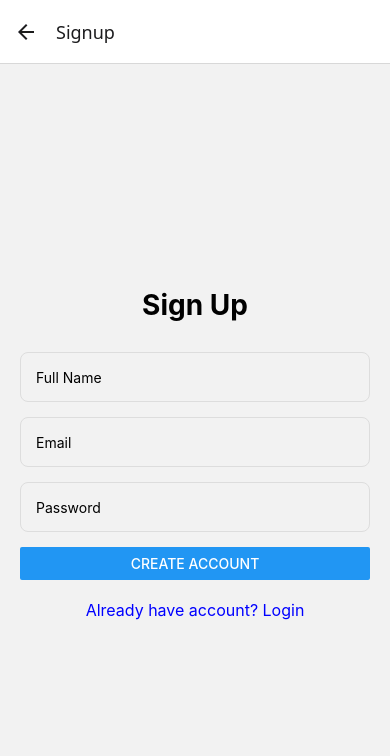
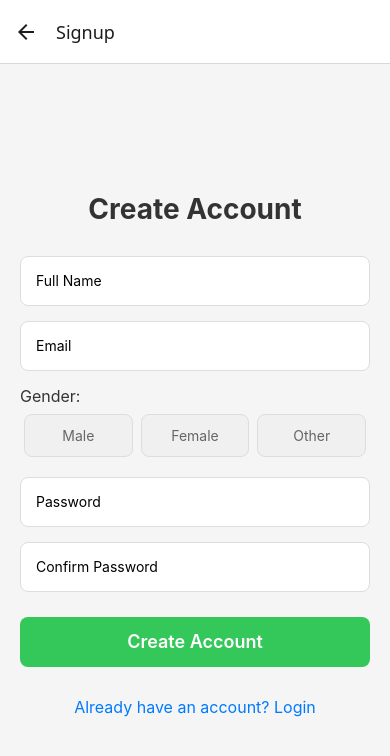
Before and after one commit to TencV-tys/Group-Task-Mobile, a React Native app: screen /Signup in a window 390 px wide. Shown: the top 756 px of the page. Built offline with nearby package versions, Linux system fonts and the light colour scheme.

Commit message:
added login and sigup tstig for now

```diff
--- a/src/authHook/useSignupForm.ts
+++ b/src/authHook/useSignupForm.ts
@@ -1,9 +1,86 @@
+
 import { useState } from "react";
 import { AuthService } from "../authServices/AuthService";
 
+interface SignupData{
+    fullName:string;
+    email:string;
+    gender:string;
+    password:string;
+    confirmPassword:string;
+}
+
+export function useSignupForm(){
+      const [formData , setFormData] = useState<SignupData>({
+        fullName:"",
+        email:'',
+        gender:'',
+        password:"",
+        confirmPassword:""
+      });
+
+    const [ loading , setLoading ] = useState<boolean>(false);
+    const [ message, setMessage ] = useState<string>('');
+
+   const handleChange = (fields:keyof SignupData , value:string)=>{
+    setFormData(prev=>({
+      ...prev,
+      [fields]:value
+    }));
+
+   }
+
+    const handleSubmit = async () => {
+    setLoading(true);
+    setMessage('');
+
+    try {
+      // Simple validation
+      if (formData.password !== formData.confirmPassword) {
+        setMessage('❌ Passwords do not match');
+        setLoading(false);
+        return;
+      }
 
 
-export function useSignupForm(){
+      const result = await AuthService.signup(formData);
+
+      if (!result.success) {
+        setMessage(`❌ ${result.message}`);
+      } else {
+        setMessage(`✅ ${result.message}`);
+        console.log('Signup successful:', result.user);
+
+        // Could auto-login or navigate to login
+        // navigation.navigate('Login');
+      }
+
+    } catch (e: any) {
+      setMessage(`❌ ${e.message}`);
+    } finally {
+      setLoading(false);
+    }
+  };
+
+  const resetForm = () => {
+    setFormData({
+      fullName: '',
+      email: '',
+      password: '',
+      gender:'',
+      confirmPassword: ''
+    });
+    setMessage('');
+  };
+
+  return {
+    formData,
+    loading,
+    message,
+    handleChange,
+    handleSubmit,
+    resetForm
+  };
 
 
 }
--- a/src/authServices/AuthService.ts
+++ b/src/authServices/AuthService.ts
@@ -34,9 +34,9 @@ export class AuthService{
 
       }
 
-      static async signup(data:{name:string,email:string,password:string, confirmPassword:string ,phone:string,avatarUrl:string}){
+      static async signup(data:{fullName:string,email:string,password:string, confirmPassword:string ,gender:string,avatarUrl?:string}){
            try{
-             if(!data.email || !data.email || !data.password || !data.confirmPassword || !data.phone){
+             if(!data.email || !data.fullName || !data.password || !data.confirmPassword || !data.gender){
                 return {
                     success:false,
                     message:"All fields are required"
--- a/src/screens/LoginScreen.tsx
+++ b/src/screens/LoginScreen.tsx
@@ -1,46 +1,80 @@
-import React, { useState } from 'react';
+// src/screens/LoginScreen.tsx
+import React from 'react';
 import {
   View,
   Text,
   TextInput,
-  Button,
+  TouchableOpacity,
   StyleSheet,
-  TouchableOpacity
+  Alert,
+  ActivityIndicator
 } from 'react-native';
+import { useLoginForm } from '../authHook/useLoginForm';
 
-// Simple function - no complex types needed
 export default function LoginScreen({ navigation }: any) {
-  const [email, setEmail] = useState('');
-  const [password, setPassword] = useState('');
+  const {
+    formData,
+    loading,
+    message,
+    handleChange,
+    handleSubmit
+  } = useLoginForm();
 
-  const handleLogin = () => {
-    console.log('Login:', email);
-    alert('Login button pressed!');
+  const handleLogin = async () => {
+    await handleSubmit();
+
+    // If success, navigate to dashboard
+    // You would check a global state here (like Redux or Context)
   };
 
   return (
     <View style={styles.container}>
       <Text style={styles.title}>Login</Text>
 
+      {/* Show message if exists */}
+      {message ? (
+        <View style={[
+          styles.messageBox,
+          message.includes('✅') ? styles.successBox : styles.errorBox
+        ]}>
+          <Text style={styles.messageText}>{message}</Text>
+        </View>
+      ) : null}
+
       <TextInput
         style={styles.input}
         placeholder="Email"
-        value={email}
-        onChangeText={setEmail}
+        value={formData.email}
+        onChangeText={(text) => handleChange('email', text)}
+        autoCapitalize="none"
+        keyboardType="email-address"
+        editable={!loading}
       />
 
       <TextInput
         style={styles.input}
         placeholder="Password"
-        value={password}
-        onChangeText={setPassword}
+        value={formData.password}
+        onChangeText={(text) => handleChange('password', text)}
         secureTextEntry
+        editable={!loading}
       />
 
-      <Button title="Login" onPress={handleLogin} />
+      <TouchableOpacity
+        style={[styles.button, loading && styles.buttonDisabled]}
+        onPress={handleLogin}
+        disabled={loading}
+      >
+        {loading ? (
+          <ActivityIndicator color="white" />
+        ) : (
+          <Text style={styles.buttonText}>Login</Text>
+        )}
+      </TouchableOpacity>
 
       <TouchableOpacity
         onPress={() => navigation.navigate('Signup')}
+        disabled={loading}
       >
         <Text style={styles.link}>Need an account? Sign Up</Text>
       </TouchableOpacity>
@@ -53,12 +87,14 @@ const styles = StyleSheet.create({
     flex: 1,
     justifyContent: 'center',
     padding: 20,
+    backgroundColor: '#f5f5f5',
   },
   title: {
-    fontSize: 28,
+    fontSize: 32,
     fontWeight: 'bold',
-    marginBottom: 30,
+    marginBottom: 40,
     textAlign: 'center',
+    color: '#333',
   },
   input: {
     height: 50,
@@ -67,11 +103,45 @@ const styles = StyleSheet.create({
     borderRadius: 8,
     paddingHorizontal: 15,
     marginBottom: 15,
+    backgroundColor: 'white',
+  },
+  button: {
+    height: 50,
+    backgroundColor: '#007AFF',
+    borderRadius: 8,
+    justifyContent: 'center',
+    alignItems: 'center',
+    marginTop: 10,
+  },
+  buttonDisabled: {
+    backgroundColor: '#CCCCCC',
+  },
+  buttonText: {
+    color: 'white',
+    fontSize: 18,
+    fontWeight: '600',
   },
   link: {
     marginTop: 20,
-    color: 'blue',
+    color: '#007AFF',
     textAlign: 'center',
     fontSize: 16,
   },
+  messageBox: {
+    padding: 12,
+    borderRadius: 6,
+    marginBottom: 20,
+  },
+  successBox: {
+    backgroundColor: '#d4edda',
+    borderColor: '#c3e6cb',
+  },
+  errorBox: {
+    backgroundColor: '#f8d7da',
+    borderColor: '#f5c6cb',
+  },
+  messageText: {
+    textAlign: 'center',
+    fontSize: 14,
+  },
 });
--- a/src/screens/SignupScreen.tsx
+++ b/src/screens/SignupScreen.tsx
@@ -1,73 +1,182 @@
-import React, { useState } from 'react';
+// src/screens/SignupScreen.tsx
+import React from 'react';
 import {
   View,
   Text,
   TextInput,
-  Button,
+  TouchableOpacity,
   StyleSheet,
-  TouchableOpacity
+  Alert,
+  ActivityIndicator,
+  ScrollView,
+  Picker
 } from 'react-native';
+import { useSignupForm } from '../authHook//useSignupForm';
 
-// Simple function - easy to read
+// Simple gender picker for React Native
+const GenderPicker = ({ selectedValue, onValueChange }: any) => {
+  return (
+    <View style={styles.pickerContainer}>
+      <Text style={styles.label}>Gender:</Text>
+      <View style={styles.picker}>
+        <TouchableOpacity
+          style={[
+            styles.genderButton,
+            selectedValue === 'male' && styles.genderButtonSelected
+          ]}
+          onPress={() => onValueChange('male')}
+        >
+          <Text style={selectedValue === 'male' ? styles.genderTextSelected : styles.genderText}>
+            Male
+          </Text>
+        </TouchableOpacity>
+
+        <TouchableOpacity
+          style={[
+            styles.genderButton,
+            selectedValue === 'female' && styles.genderButtonSelected
+          ]}
+          onPress={() => onValueChange('female')}
+        >
+          <Text style={selectedValue === 'female' ? styles.genderTextSelected : styles.genderText}>
+            Female
+          </Text>
+        </TouchableOpacity>
+
+        <TouchableOpacity
+          style={[
+            styles.genderButton,
+            selectedValue === 'other' && styles.genderButtonSelected
+          ]}
+          onPress={() => onValueChange('other')}
+        >
+          <Text style={selectedValue === 'other' ? styles.genderTextSelected : styles.genderText}>
+            Other
+          </Text>
+        </TouchableOpacity>
+      </View>
+    </View>
+  );
+};
+
 export default function SignupScreen({ navigation }: any) {
-  const [name, setName] = useState('');
-  const [email, setEmail] = useState('');
-  const [password, setPassword] = useState('');
+  const {
+    formData,
+    loading,
+    message,
+    handleChange,
+    handleSubmit,
+    resetForm
+  } = useSignupForm();
 
-  const handleSignup = () => {
-    console.log('Signup:', { name, email });
-    alert('Account created! Go back to login.');
-    navigation.goBack();
+  const onSignupPress = async () => {
+    await handleSubmit();
+
+    // If successful, navigate back to login
+    if (message.includes('✅')) {
+      Alert.alert('Success', 'Account created! Please login.', [
+        { text: 'OK', onPress: () => navigation.goBack() }
+      ]);
+    }
   };
 
   return (
-    <View style={styles.container}>
-      <Text style={styles.title}>Sign Up</Text>
+    <ScrollView contentContainerStyle={styles.container}>
+      <Text style={styles.title}>Create Account</Text>
 
+      {/* Message display */}
+      {message ? (
+        <View style={[
+          styles.messageBox,
+          message.includes('✅') ? styles.successBox : styles.errorBox
+        ]}>
+          <Text style={styles.messageText}>{message}</Text>
+        </View>
+      ) : null}
+
+      {/* Full Name */}
       <TextInput
         style={styles.input}
         placeholder="Full Name"
-        value={name}
-        onChangeText={setName}
+        value={formData.fullName}
+        onChangeText={(text) => handleChange('fullName', text)}
+        editable={!loading}
       />
 
+      {/* Email */}
       <TextInput
         style={styles.input}
         placeholder="Email"
-        value={email}
-        onChangeText={setEmail}
+        value={formData.email}
+        onChangeText={(text) => handleChange('email', text)}
+        autoCapitalize="none"
+        keyboardType="email-address"
+        editable={!loading}
       />
 
+      {/* Gender Picker */}
+      <GenderPicker
+        selectedValue={formData.gender}
+        onValueChange={(value: string) => handleChange('gender', value)}
+      />
+
+      {/* Password */}
       <TextInput
         style={styles.input}
         placeholder="Password"
-        value={password}
-        onChangeText={setPassword}
+        value={formData.password}
+        onChangeText={(text) => handleChange('password', text)}
         secureTextEntry
+        editable={!loading}
       />
 
-      <Button title="Create Account" onPress={handleSignup} />
+      {/* Confirm Password */}
+      <TextInput
+        style={styles.input}
+        placeholder="Confirm Password"
+        value={formData.confirmPassword}
+        onChangeText={(text) => handleChange('confirmPassword', text)}
+        secureTextEntry
+        editable={!loading}
+      />
 
+      {/* Signup Button */}
+      <TouchableOpacity
+        style={[styles.button, loading && styles.buttonDisabled]}
+        onPress={onSignupPress}
+        disabled={loading}
+      >
+        {loading ? (
+          <ActivityIndicator color="white" />
+        ) : (
+          <Text style={styles.buttonText}>Create Account</Text>
+        )}
+      </TouchableOpacity>
+
+      {/* Login Link */}
       <TouchableOpacity
         onPress={() => navigation.goBack()}
+        disabled={loading}
       >
-        <Text style={styles.link}>Already have account? Login</Text>
+        <Text style={styles.link}>Already have an account? Login</Text>
       </TouchableOpacity>
-    </View>
+    </ScrollView>
   );
 }
 
 const styles = StyleSheet.create({
   container: {
-    flex: 1,
+    flexGrow: 1,
     justifyContent: 'center',
     padding: 20,
+    backgroundColor: '#f5f5f5',
   },
   title: {
     fontSize: 28,
     fontWeight: 'bold',
     marginBottom: 30,
     textAlign: 'center',
+    color: '#333',
   },
   input: {
     height: 50,
@@ -76,11 +185,80 @@ const styles = StyleSheet.create({
     borderRadius: 8,
     paddingHorizontal: 15,
     marginBottom: 15,
+    backgroundColor: 'white',
+  },
+  pickerContainer: {
+    marginBottom: 20,
+  },
+  label: {
+    fontSize: 16,
+    marginBottom: 8,
+    color: '#333',
+  },
+  picker: {
+    flexDirection: 'row',
+    justifyContent: 'space-between',
+  },
+  genderButton: {
+    flex: 1,
+    paddingVertical: 12,
+    marginHorizontal: 4,
+    backgroundColor: '#f0f0f0',
+    borderRadius: 8,
+    alignItems: 'center',
+    borderWidth: 1,
+    borderColor: '#ddd',
+  },
+  genderButtonSelected: {
+    backgroundColor: '#007AFF',
+    borderColor: '#007AFF',
+  },
+  genderText: {
+    color: '#666',
+  },
+  genderTextSelected: {
+    color: 'white',
+    fontWeight: '600',
+  },
+  button: {
+    height: 50,
+    backgroundColor: '#34C759',
+    borderRadius: 8,
+    justifyContent: 'center',
+    alignItems: 'center',
+    marginTop: 10,
+    marginBottom: 20,
+  },
+  buttonDisabled: {
+    backgroundColor: '#CCCCCC',
+  },
+  buttonText: {
+    color: 'white',
+    fontSize: 18,
+    fontWeight: '600',
   },
   link: {
-    marginTop: 20,
-    color: 'blue',
+    marginTop: 10,
+    color: '#007AFF',
     textAlign: 'center',
     fontSize: 16,
   },
+  messageBox: {
+    padding: 12,
+    borderRadius: 6,
+    marginBottom: 20,
+    borderWidth: 1,
+  },
+  successBox: {
+    backgroundColor: '#d4edda',
+    borderColor: '#c3e6cb',
+  },
+  errorBox: {
+    backgroundColor: '#f8d7da',
+    borderColor: '#f5c6cb',
+  },
+  messageText: {
+    textAlign: 'center',
+    fontSize: 14,
+  },
 });
```
